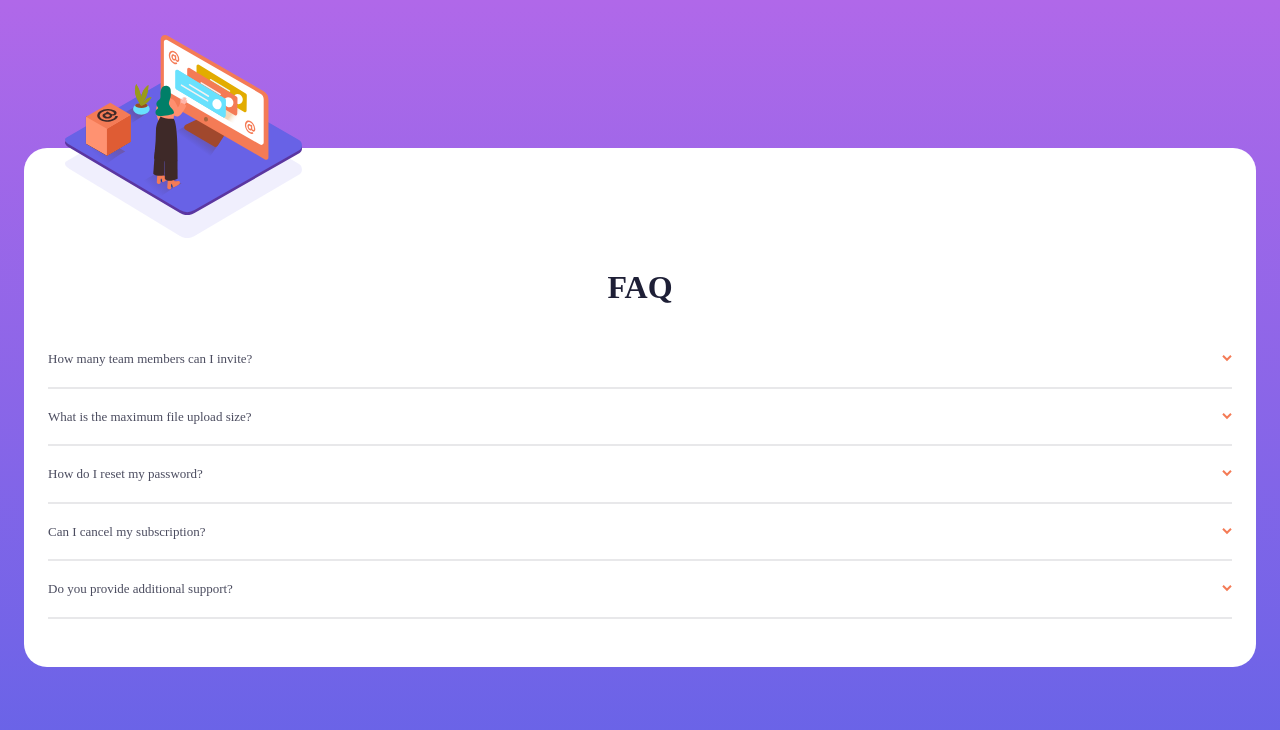
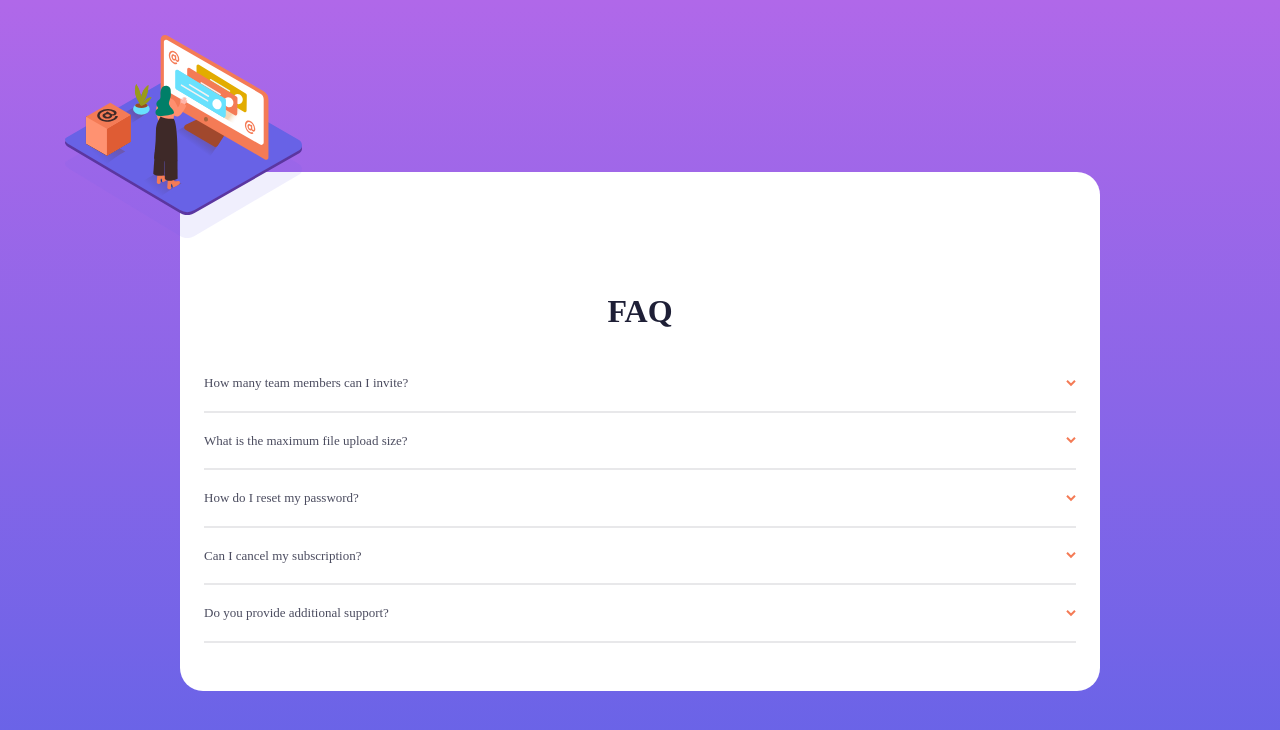
Before and after one commit to roodhouse/frontend-mentor-faq-accordion-card, a React (Create React App) app: page / in a window 1280 px wide. Shown: the top 730 px of the page. Built offline with nearby package versions, Linux system fonts and the light colour scheme; the HTML template or start-up script is replaced by a standard one.

Commit message:
set up spacing

```diff
--- a/src/App.js
+++ b/src/App.js
@@ -5,11 +5,11 @@ import Text from './components/Text';
 function App() {
   return (
     <div className="App h-screen">
-      <div id='wrapper' className='h-full pt-[148px] px-6 pb-[85px] bg-gradient-to-b from-backGroundColorOne from-0% to-backgroundColorTwo to-100%'>
+      <div id='wrapper' className='h-full pt-[148px] px-6 pb-[85px] bg-gradient-to-b from-backGroundColorOne from-0% to-backgroundColorTwo to-100% lg:flex lg:flex-col lg:w-full lg:justify-center lg:items-center'>
         <div id='image'className='absolute w-[237px] h-[180px] top-[35px] left-[65px]'>
           <Image />
         </div>
-        <div id='text' className='bg-white rounded-[23px] pt-[115px] px-6 pb-[48px]'>
+        <div id='text' className='bg-white rounded-[23px] pt-[115px] px-6 pb-[48px] lg:max-w-[920px] w-full'>
           <Text />
         </div>
       </div>
```
